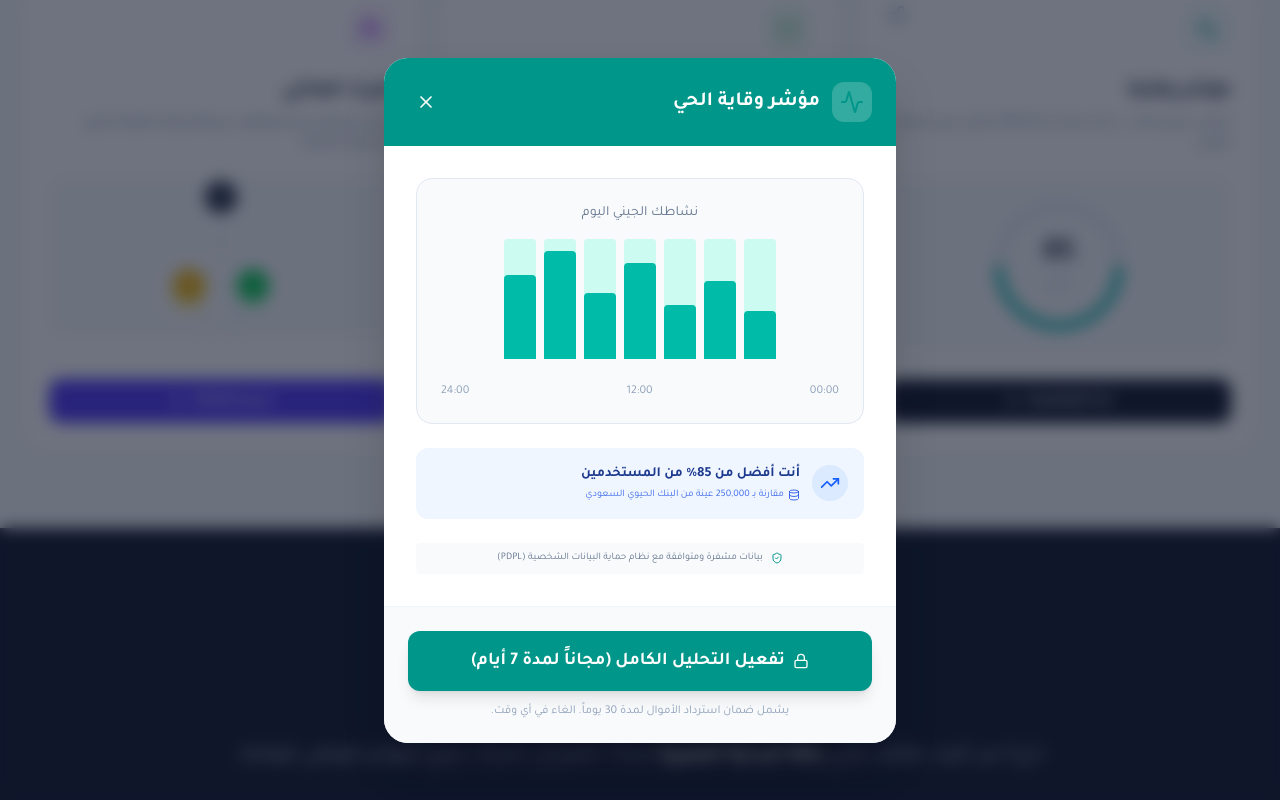
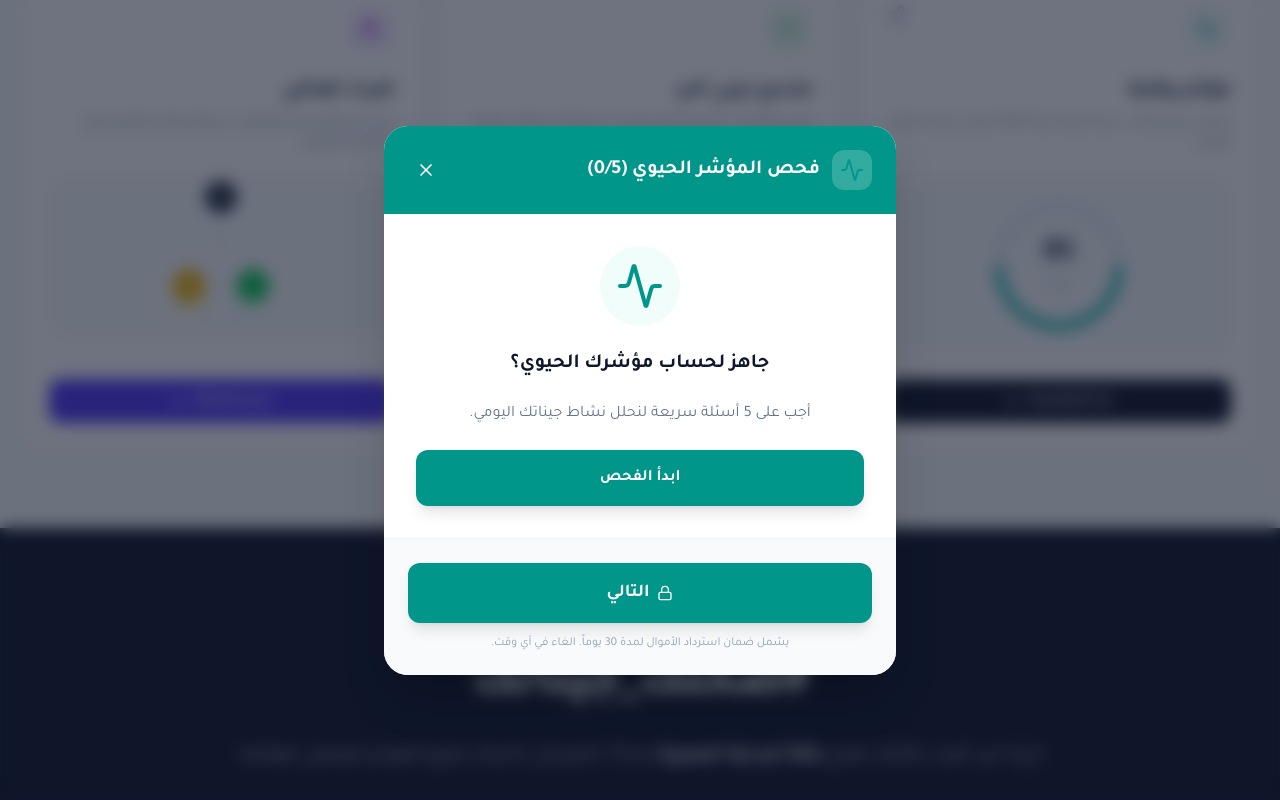
Before and after one commit to DrYounis/WiqayaGen, a Next.js app: page / in a window 1280 px wide. Both pictures are taken after a click on the button "ابدأ المنافسة". Shown: the part 954-1754 px from the top of the page. Built offline with nearby package versions, Linux system fonts and the light colour scheme.

Commit message:
feat: implement 5-question health wizard for wiqaya score

```diff
--- a/src/components/ServicesGrid.tsx
+++ b/src/components/ServicesGrid.tsx
@@ -8,10 +8,14 @@ import ServiceModal from './ServiceModal';
 export default function ServicesGrid() {
     const [activeModal, setActiveModal] = useState<string | null>(null);
     const [familyStep, setFamilyStep] = useState(0);
+    const [scoreStep, setScoreStep] = useState(0);
+    const [userScore, setUserScore] = useState(0);
 
     const openModal = (service: string) => {
         setActiveModal(service);
-        setFamilyStep(0); // Reset family step on open
+        setFamilyStep(0);
+        setScoreStep(0);
+        setUserScore(0);
     };
     const closeModal = () => setActiveModal(null);
 
@@ -141,29 +145,135 @@ export default function ServicesGrid() {
             <ServiceModal
                 isOpen={activeModal === 'score'}
                 onClose={closeModal}
-                title="مؤشر وقاية الحي"
+                title={scoreStep < 6 ? `فحص المؤشر الحيوي (${scoreStep}/5)` : "نتيجة مؤشر وقاية"}
                 icon={<Activity className="w-6 h-6 text-teal-600" />}
-                ctaText="تفعيل التحليل الكامل (مجاناً لمدة 7 أيام)"
-                onCtaClick={() => window.location.href = '/join-waitlist?plan=premium'}
+                ctaText={scoreStep < 6 ? "التالي" : "تفعيل التحليل الكامل (مجاناً لمدة 7 أيام)"}
+                onCtaClick={() => {
+                    if (scoreStep < 6) return; // CTA hidden/disabled in wizard, handled by option buttons
+                    window.location.href = '/join-waitlist?plan=premium';
+                }}
                 accentColor="bg-teal-600"
             >
-                <div className="space-y-6 text-center">
-                    <div className="bg-slate-50 border border-slate-200 rounded-2xl p-6">
-                        <p className="text-slate-500 text-sm mb-4">نشاطك الجيني اليوم</p>
-                        <div className="flex items-end justify-center gap-2 h-32 pb-2">
+                {/* Intro / Start */}
+                {scoreStep === 0 && (
+                    <div className="text-center space-y-6 animate-in fade-in zoom-in duration-300">
+                        <div className="p-4 bg-teal-50 rounded-full w-fit mx-auto">
+                            <Activity className="w-12 h-12 text-teal-600" />
+                        </div>
+                        <h3 className="text-xl font-bold text-slate-900">جاهز لحساب مؤشرك الحيوي؟</h3>
+                        <p className="text-slate-500">أجب على 5 أسئلة سريعة لنحلل نشاط جيناتك اليومي.</p>
+                        <button
+                            onClick={() => setScoreStep(1)}
+                            className="w-full py-4 bg-teal-600 text-white rounded-xl font-bold shadow-lg hover:bg-teal-700 transition-all"
+                        >
+                            ابدأ الفحص
+                        </button>
+                    </div>
+                )}
+
+                {/* Q1: Activity */}
+                {scoreStep === 1 && (
+                    <div className="space-y-6 text-center animate-in fade-in slide-in-from-left-4 duration-300">
+                        <h3 className="text-lg font-bold text-slate-800">كم خطوة مشيت اليوم؟</h3>
+                        <div className="grid gap-3">
+                            <button onClick={() => { setUserScore(s => s + 20); setScoreStep(2); }} className="p-4 rounded-xl border-2 border-slate-100 hover:border-teal-500 hover:bg-teal-50 transition-all text-slate-700 font-bold">
+                                أكثر من 5,000 خطوة 🏃‍♂️
+                            </button>
+                            <button onClick={() => { setScoreStep(2); }} className="p-4 rounded-xl border-2 border-slate-100 hover:border-slate-300 hover:bg-slate-50 transition-all text-slate-500">
+                                أقل من 5,000
+                            </button>
+                        </div>
+                    </div>
+                )}
+
+                {/* Q2: Sleep */}
+                {scoreStep === 2 && (
+                    <div className="space-y-6 text-center animate-in fade-in slide-in-from-left-4 duration-300">
+                        <h3 className="text-lg font-bold text-slate-800">كيف كان نومك البارحة؟</h3>
+                        <div className="grid gap-3">
+                            <button onClick={() => { setUserScore(s => s + 20); setScoreStep(3); }} className="p-4 rounded-xl border-2 border-slate-100 hover:border-teal-500 hover:bg-teal-50 transition-all text-slate-700 font-bold">
+                                6-8 ساعات (نوم عميق) 😴
+                            </button>
+                            <button onClick={() => { setScoreStep(3); }} className="p-4 rounded-xl border-2 border-slate-100 hover:border-slate-300 hover:bg-slate-50 transition-all text-slate-500">
+                                نوم متقطع / قليل
+                            </button>
+                        </div>
+                    </div>
+                )}
+
+                {/* Q3: Sugar */}
+                {scoreStep === 3 && (
+                    <div className="space-y-6 text-center animate-in fade-in slide-in-from-left-4 duration-300">
+                        <h3 className="text-lg font-bold text-slate-800">هل تناولت مشروبات سكرية؟</h3>
+                        <div className="grid gap-3">
+                            <button onClick={() => { setUserScore(s => s + 20); setScoreStep(4); }} className="p-4 rounded-xl border-2 border-slate-100 hover:border-teal-500 hover:bg-teal-50 transition-all text-slate-700 font-bold">
+                                لا، فقط ماء/قهوة 💧
+                            </button>
+                            <button onClick={() => { setScoreStep(4); }} className="p-4 rounded-xl border-2 border-slate-100 hover:border-slate-300 hover:bg-slate-50 transition-all text-slate-500">
+                                نعم (مشروبات غازية/عصير)
+                            </button>
+                        </div>
+                    </div>
+                )}
+
+                {/* Q4: Veggies */}
+                {scoreStep === 4 && (
+                    <div className="space-y-6 text-center animate-in fade-in slide-in-from-left-4 duration-300">
+                        <h3 className="text-lg font-bold text-slate-800">هل أكلت خضروات/ورقيات؟</h3>
+                        <div className="grid gap-3">
+                            <button onClick={() => { setUserScore(s => s + 20); setScoreStep(5); }} className="p-4 rounded-xl border-2 border-slate-100 hover:border-teal-500 hover:bg-teal-50 transition-all text-slate-700 font-bold">
+                                نعم، حصة كاملة 🥦
+                            </button>
+                            <button onClick={() => { setScoreStep(5); }} className="p-4 rounded-xl border-2 border-slate-100 hover:border-slate-300 hover:bg-slate-50 transition-all text-slate-500">
+                                لا، ليس اليوم
+                            </button>
+                        </div>
+                    </div>
+                )}
+
+                {/* Q5: Energy */}
+                {scoreStep === 5 && (
+                    <div className="space-y-6 text-center animate-in fade-in slide-in-from-left-4 duration-300">
+                        <h3 className="text-lg font-bold text-slate-800">كيف تشعر بمستوى طاقتك؟</h3>
+                        <div className="grid gap-3">
+                            <button onClick={() => { setUserScore(s => s + 20); setScoreStep(6); }} className="p-4 rounded-xl border-2 border-slate-100 hover:border-teal-500 hover:bg-teal-50 transition-all text-slate-700 font-bold">
+                                نشيط وحيوي ⚡️
+                            </button>
+                            <button onClick={() => { setScoreStep(6); }} className="p-4 rounded-xl border-2 border-slate-100 hover:border-slate-300 hover:bg-slate-50 transition-all text-slate-500">
+                                خمول / تعب
+                            </button>
+                        </div>
+                    </div>
+                )}
+
+                {/* Result */}
+                {scoreStep === 6 && (
+                    <div className="space-y-6 text-center animate-in fade-in zoom-in duration-500">
+                        <div className="bg-slate-50 border border-slate-200 rounded-2xl p-6 relative overflow-hidden">
+                            {/* Score Circle */}
+                            <div className="relative w-32 h-32 mx-auto mb-4 flex items-center justify-center">
+                                <div className="absolute inset-0 rounded-full border-8 border-slate-200"></div>
+                                <div
+                                    className="absolute inset-0 rounded-full border-8 border-teal-500 border-l-transparent transition-all duration-1000"
+                                    style={{ transform: `rotate(${45 + (userScore * 3.6)}deg)` }}
+                                ></div>
+                                <div className="text-center z-10">
+                                    <span className="block text-4xl font-bold text-slate-800">{userScore}</span>
+                                    <span className="text-[10px] text-slate-400 uppercase font-sans">
+                                        {userScore >= 80 ? 'ممتاز' : userScore >= 50 ? 'جيد' : 'يحتاج تحسين'}
+                                    </span>
+                                </div>
+                            </div>
+
+                            <div className="flex items-end justify-center gap-2 h-24 pb-2 mb-4 opacity-50">
                                 {[40, 65, 45, 80, 55, 90, 70].map((h, i) => (
-                                <div key={i} className="w-8 bg-teal-100 rounded-t-sm relative group h-full">
+                                    <div key={i} className="w-6 bg-teal-100 rounded-t-sm relative group h-full">
                                         <div
                                             style={{ height: `${h}%` }}
-                                        className="w-full bg-teal-500 absolute bottom-0 rounded-t-sm transition-all duration-500 group-hover:bg-teal-600"
+                                            className="w-full bg-teal-500 absolute bottom-0 rounded-t-sm"
                                         ></div>
                                     </div>
                                 ))}
-                        </div>
-                        <div className="flex justify-between items-center mt-4 text-xs text-slate-400 font-mono">
-                            <span>00:00</span>
-                            <span>12:00</span>
-                            <span>24:00</span>
                             </div>
                         </div>
                         <div className="flex items-center gap-3 bg-blue-50 p-4 rounded-xl text-right">
@@ -171,7 +281,11 @@ export default function ServicesGrid() {
                                 <TrendingUp className="w-5 h-5" />
                             </div>
                             <div>
-                            <strong className="block text-blue-900 text-sm">أنت أفضل من 85% من المستخدمين</strong>
+                                <strong className="block text-blue-900 text-sm">
+                                    {userScore >= 80
+                                        ? "أداء جيني رائع! أنت أفضل من 90%."
+                                        : "بداية جيدة! يمكننا تحسين النتيجة."}
+                                </strong>
                                 <div className="flex items-center gap-1 mt-1 text-[10px] text-blue-700/80">
                                     <Database className="w-3 h-3" />
                                     <span>مقارنة بـ 250,000 عينة من البنك الحيوي السعودي</span>
@@ -184,6 +298,7 @@ export default function ServicesGrid() {
                             <span>بيانات مشفرة ومتوافقة مع نظام حماية البيانات الشخصية (PDPL)</span>
                         </div>
                     </div>
+                )}
             </ServiceModal>
 
             <ServiceModal
```
Lines whose indentation alone changed are shown as unchanged.
